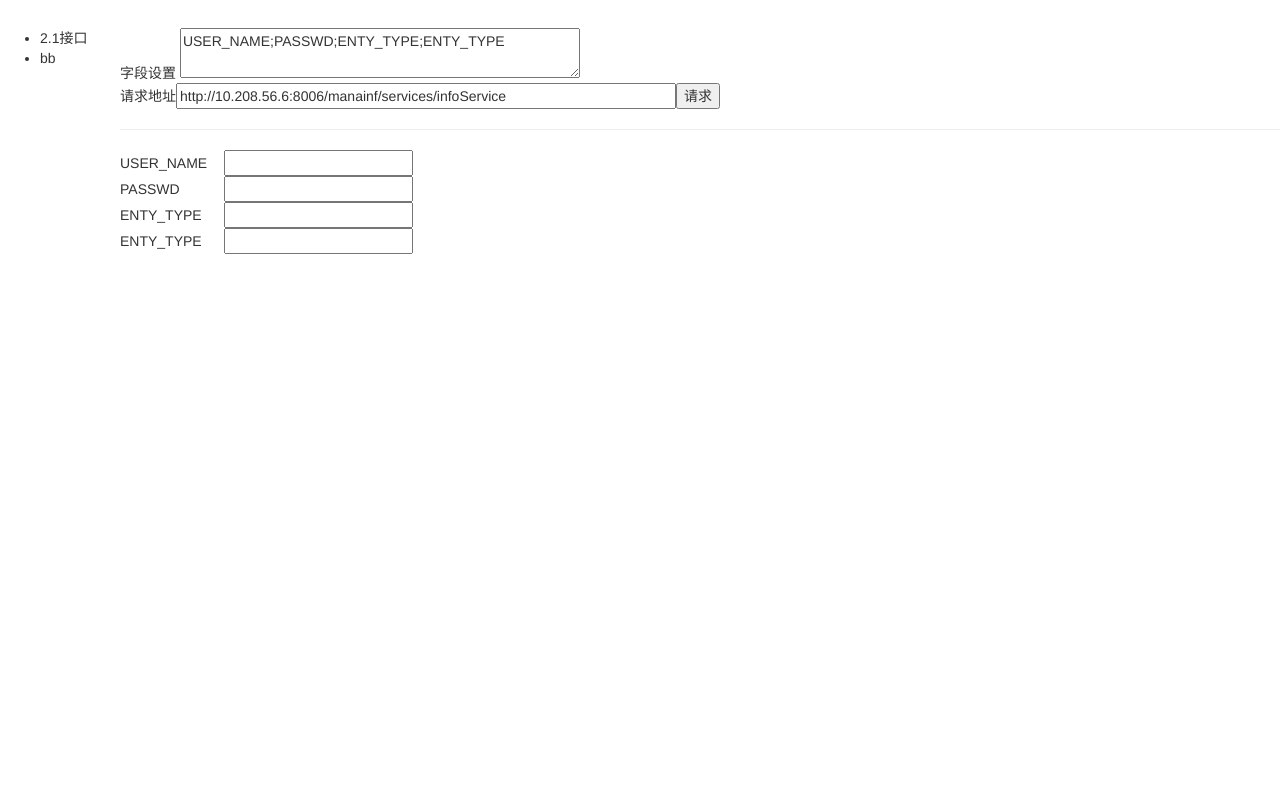
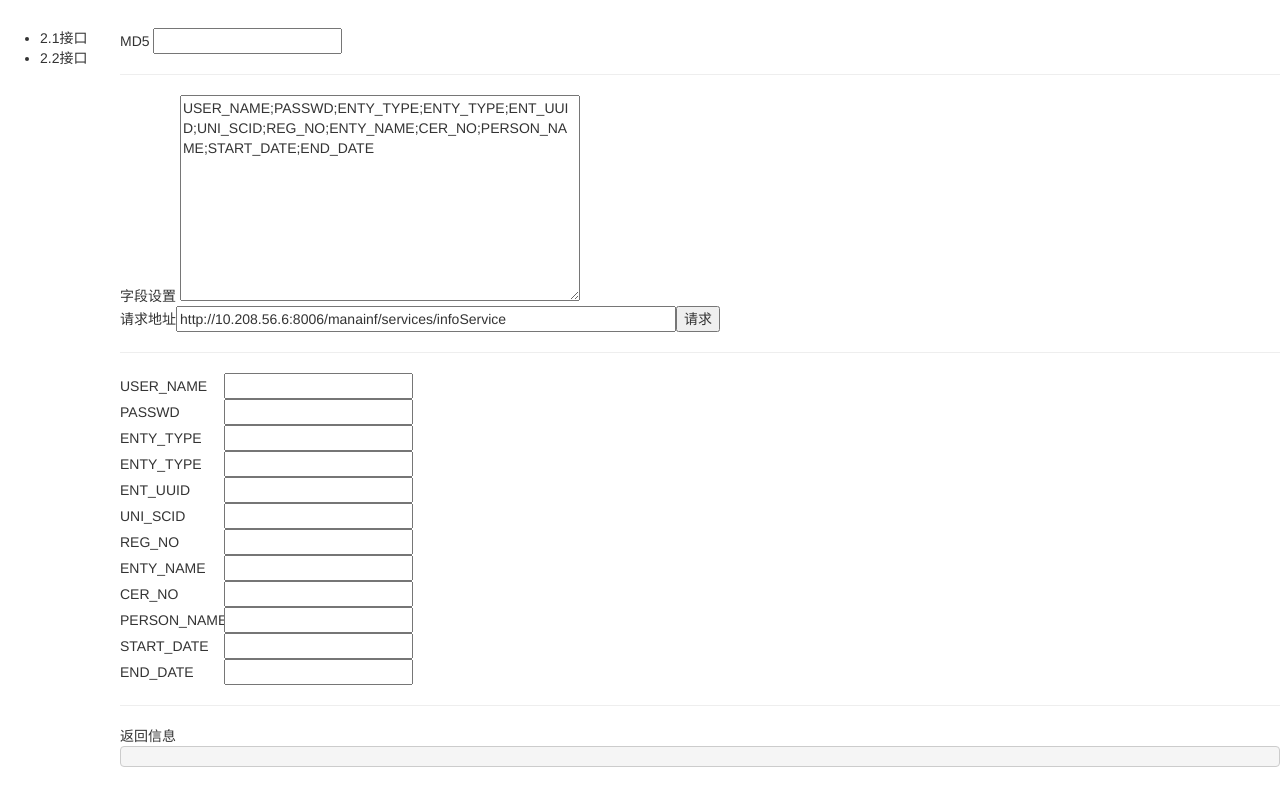
Before and after one commit to coblan/on_and_off, a Django app: page /callapi/ in a window 1280 px wide. Run offline with Django 3.2, Linux system fonts and the light colour scheme; some libraries are stand-ins or nearby versions.

Commit message:
基本完成

```diff
--- a/call_api/templates/call_api/index.html
+++ b/call_api/templates/call_api/index.html
@@ -8,6 +8,8 @@
     <link rel="stylesheet" href="http://cdn.bootcss.com/bootstrap/3.3.5/css/bootstrap.min.css">
 
     <script src="https://cdn.bootcss.com/vue/2.2.6/vue.js"></script>
+    <script src="https://cdn.bootcss.com/blueimp-md5/2.10.0/js/md5.min.js"></script>
+    <script src="https://cdn.bootcss.com/layer/3.1.0/layer.js"></script>
 
     <script type="text/javascript">
 
@@ -16,12 +18,13 @@
                 name: 'yy',
                 label: '2.1接口',
                 rq_url:'http://10.208.56.6:8006/manainf/services/infoService',
-                fields: ['USER_NAME','PASSWD','ENTY_TYPE','ENTY_TYPE']
+                fields: ['USER_NAME','PASSWD','ENTY_TYPE','ENTY_TYPE','ENT_UUID','UNI_SCID','REG_NO','ENTY_NAME','CER_NO','PERSON_NAME','START_DATE','END_DATE']
             },
             {
                 name: 'bb',
-                label: 'bb',
-                fields: ['jj'],
+                label: '2.2接口',
+                rq_url:'http://10.208.56.6:8006/manainf/services/infoService',
+                fields: ['USER_NAME','PASSWD','ENTY_TYPE','ENT_UUID','UNI_SCID','REG_NO','ENTY_NAME','CER_NO','PERSON_NAME'],
             },
 
             ]
@@ -37,14 +40,30 @@
                 data:{
                     all:all,
                     crt:all[0],
-                    dd:{}
+                    dd:{},
+                    md5_text:'',
+                    rt_msg:''
                 },
                 methods:{
                     cor_get:function(){
-                        alert(this.dd)
+                        var dc ={
+                            rq_url:this.crt.rq_url,
+                            fields:this.crt.fields,
+                            row:this.dd
+                        }
+                        var self=this
+                        var index = layer.load(2)
+                        $.post('',JSON.stringify(dc),function(resp){
+                            layer.close(index)
+                            self.rt_msg = resp
+                        })
                     }
                 },
                 computed:{
+                    md5_changed:function(){
+                        var hash = md5(this.md5_text);
+                        return hash
+                    },
                     field_str:{
                         get:function(){
                             return this.crt.fields.join(';')
@@ -73,8 +92,12 @@
 
 
     <div style="margin-left: 120px;margin-top: 2em;" >
+        <span>MD5</span>
+        <input type="text" v-model="md5_text">
+        <span v-text="md5_changed"></span>
+        <hr>
         <span>字段设置</span>
-        <textarea name="" id="" cols="30" rows="10" v-model="field_str" style="height: 50px;width: 400px"></textarea>
+        <textarea name="" id="" cols="30" rows="10" v-model="field_str" style="min-height: 70px;min-width: 400px"></textarea>
         <br>
         <span>请求地址</span><input type="text" v-model="crt.rq_url" style="width: 500px"><button @click='cor_get()'>请求</button>
         <br>
@@ -83,6 +106,12 @@
             <span v-text="field" style="width: 100px;display: inline-block;"></span>
             <input type="text" v-model="dd[field]">
         </div>
+        <hr>
+        <div>
+            <span>返回信息</span>
+            <pre v-text="rt_msg"></pre>
+        </div>
+
     </div>
 
 
--- a/call_api/views.py
+++ b/call_api/views.py
@@ -1,6 +1,26 @@
-from django.shortcuts import render
+from django.shortcuts import render,HttpResponse
+import requests
+import json
+from django.views.decorators.csrf import csrf_exempt
+import dicttoxml
+# Create your views here.
 
-# Create your views here.
+@csrf_exempt
 def call_api_page(request):
+    if request.method=='GET':
+        return render(request,'call_api/index.html')
+    else:
+        dc = json.loads(request.body)
+        fields = dc.get('fields')
+        row  = dc.get('row')
+        normed_row = {f:row.get(f) for f in fields}
+        xml = dicttoxml.dicttoxml(normed_row,custom_root='REQUEST')
 
-    return render(request,'call_api/index.html')
+        try:
+            rt = requests.post(dc.get('rq_url'),data=xml)
+            if rt.status_code == 200:
+                return HttpResponse(rt.context)
+            else:
+                return HttpResponse('error code is %s'%rt.status_code)
+        except requests.exceptions.RequestException as e:
+            return HttpResponse('Exception : %s'%str(e))
```
Also changed, not shown: 1 other file.
